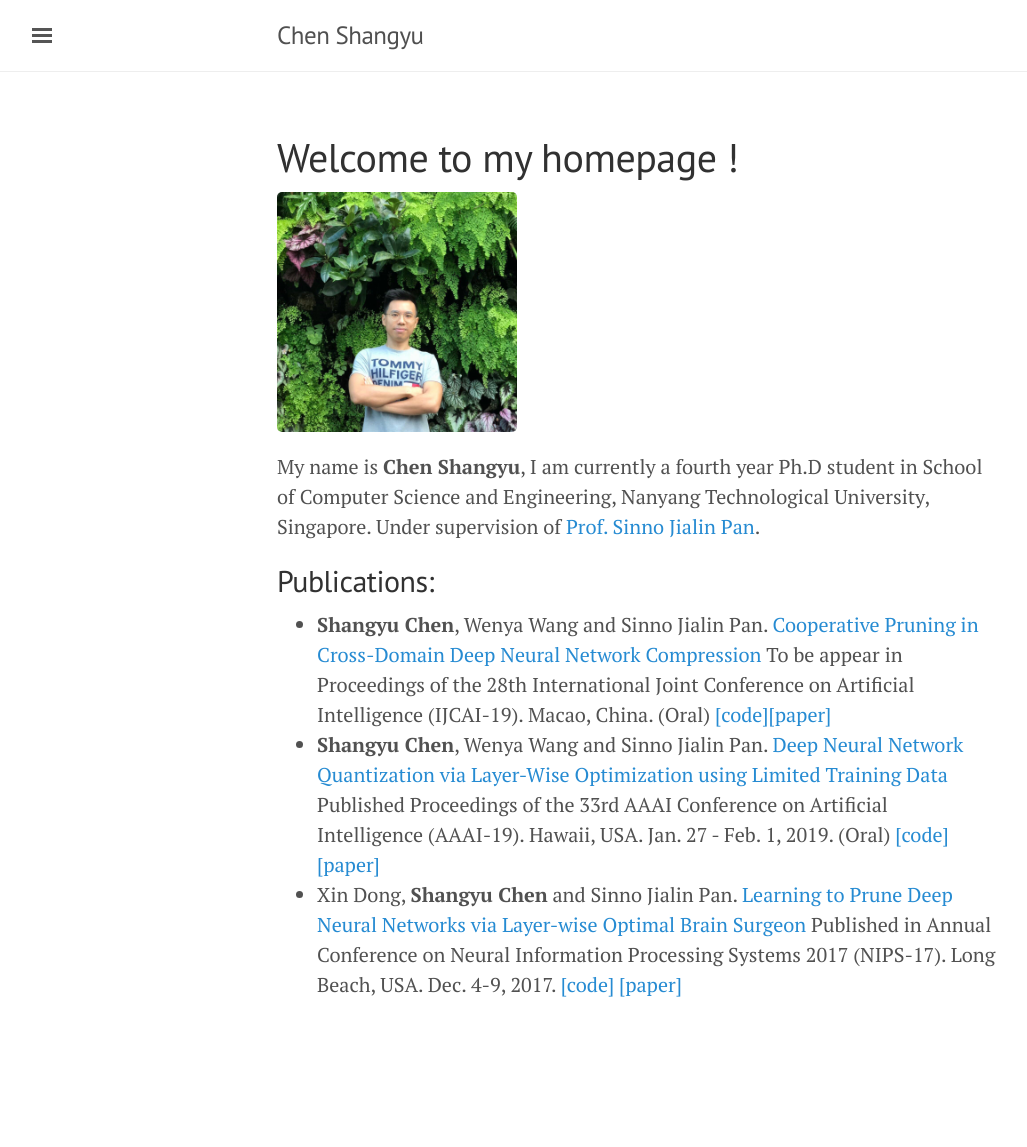
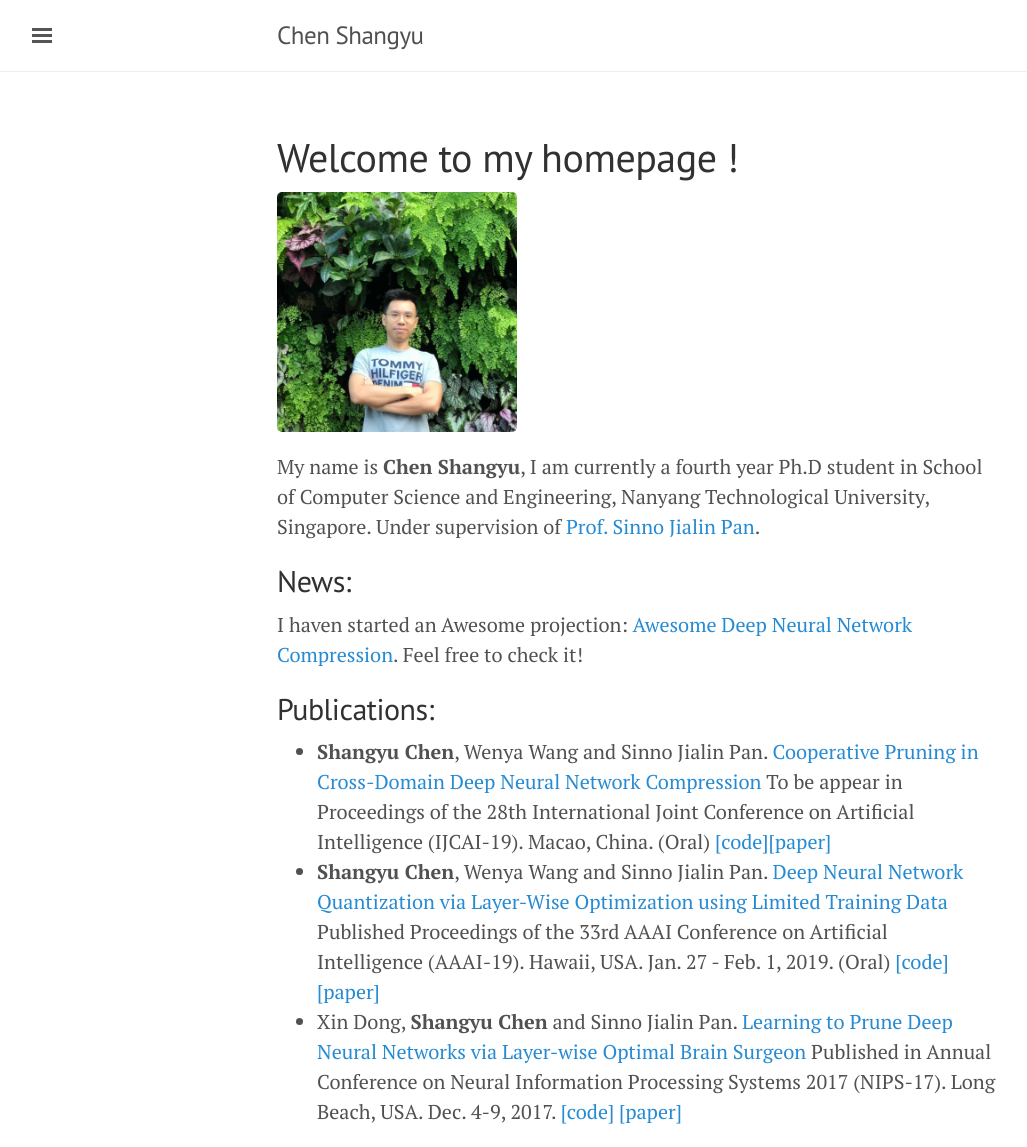
Before and after one commit to csyhhu/csyhhu.github.io, a Jekyll site: the page built from index.html, in a window 1280 px wide. Shown: the whole page, without its empty margins (3-1030 px from the left). Built offline with Jekyll 4.4.1, drawn with Linux system fonts in a browser that asks for light colours; the list of posts is cut into pages by our own code; before the commit the page ends 1020 px from its top, so only the background shows below that.

Commit message:
Put awesome project link

```diff
--- a/index.html
+++ b/index.html
@@ -18,6 +18,9 @@ title: Home
 
 <p>You can find more about me in <a href="/about">About</a>. </p>-->
 
+<h2>News:</h2>
+I haven started an Awesome projection: <a href=https://github.com/csyhhu/Awesome-Deep-Neural-Network-Compression/>Awesome Deep Neural Network Compression</a>. Feel free to check it!
+
 <h2>Publications:</h2>
 <ul>
 
```
